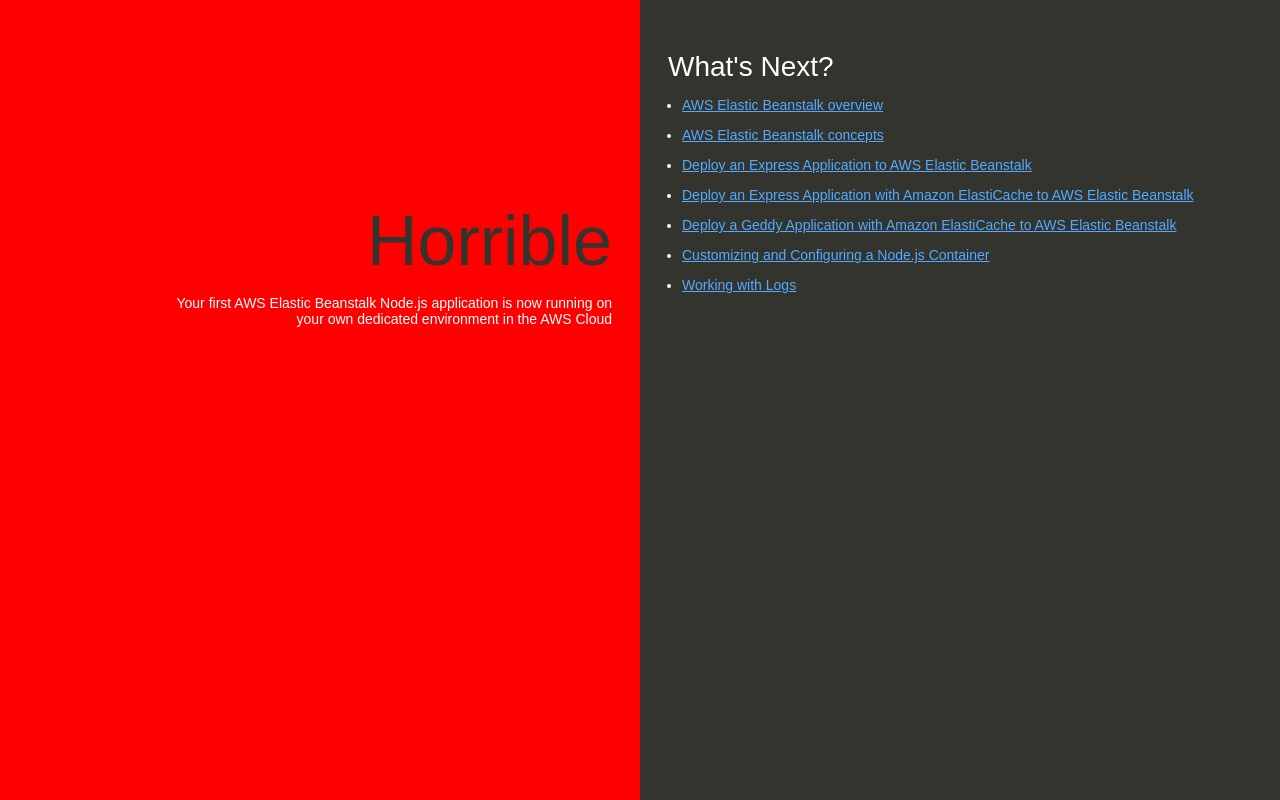
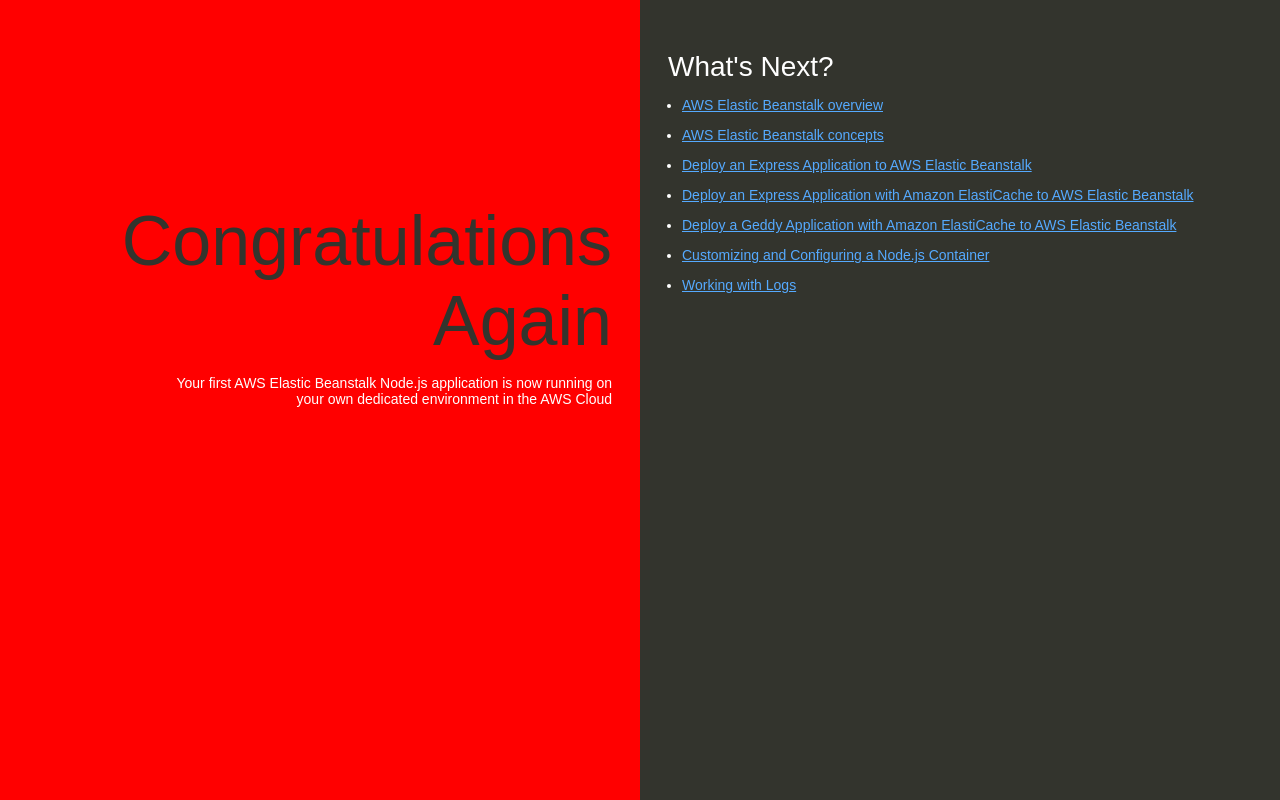
Before and after one commit to LucasPodmanicki/my-node-app, a website: page index.html in a window 1280 px wide. Drawn offline with Linux system fonts and the light colour scheme.

Commit message:
Update index.html

```diff
--- a/index.html
+++ b/index.html
@@ -74,7 +74,7 @@
   </head>
   <body>
     <div class="textColumn">
-      <h1>Horrible</h1>
+      <h1>Congratulations Again</h1>
       <p>Your first AWS Elastic Beanstalk Node.js application is now running on your own dedicated environment in the AWS Cloud</p>
     </div>
     <div class="linksColumn">
```
